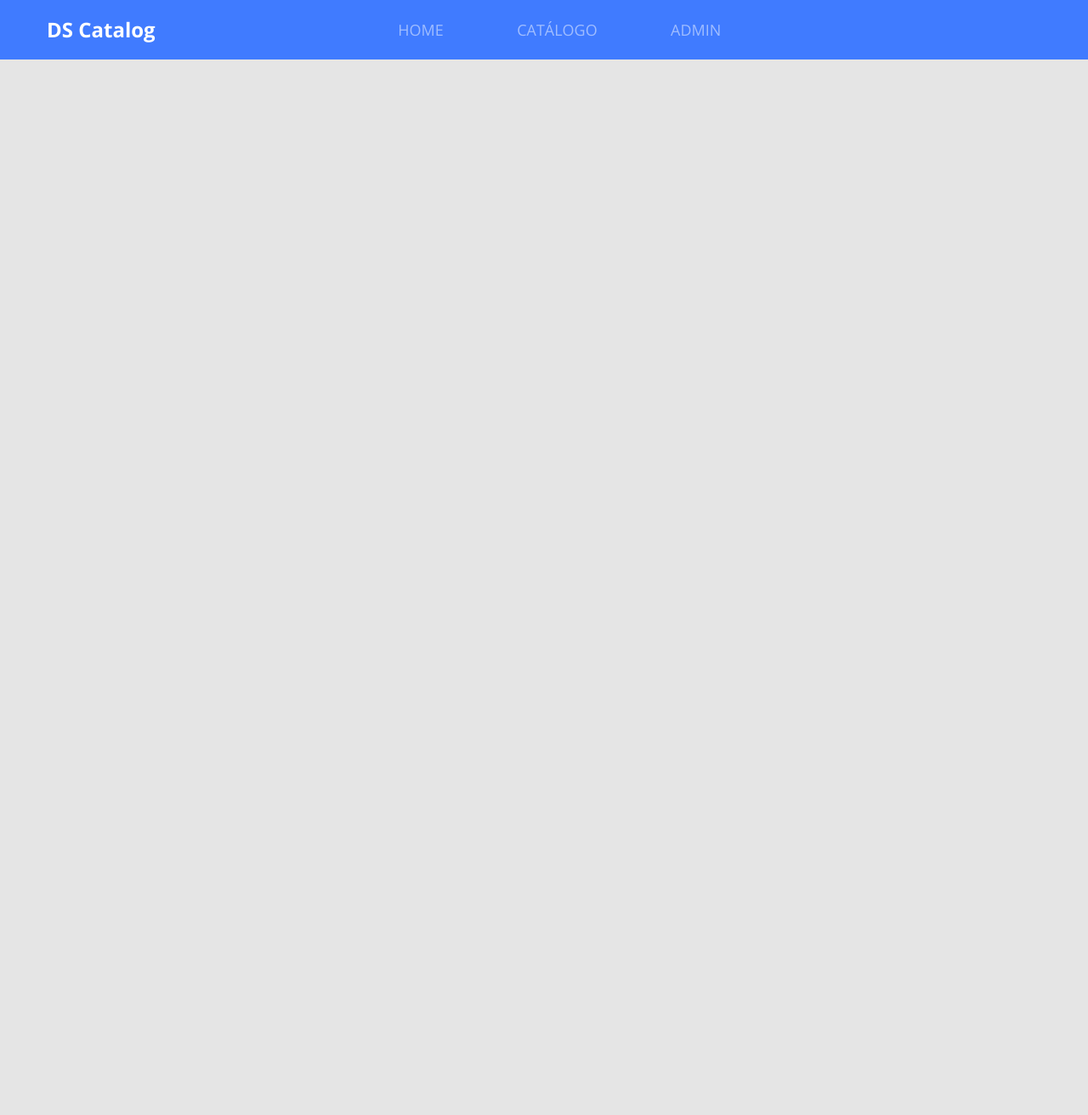
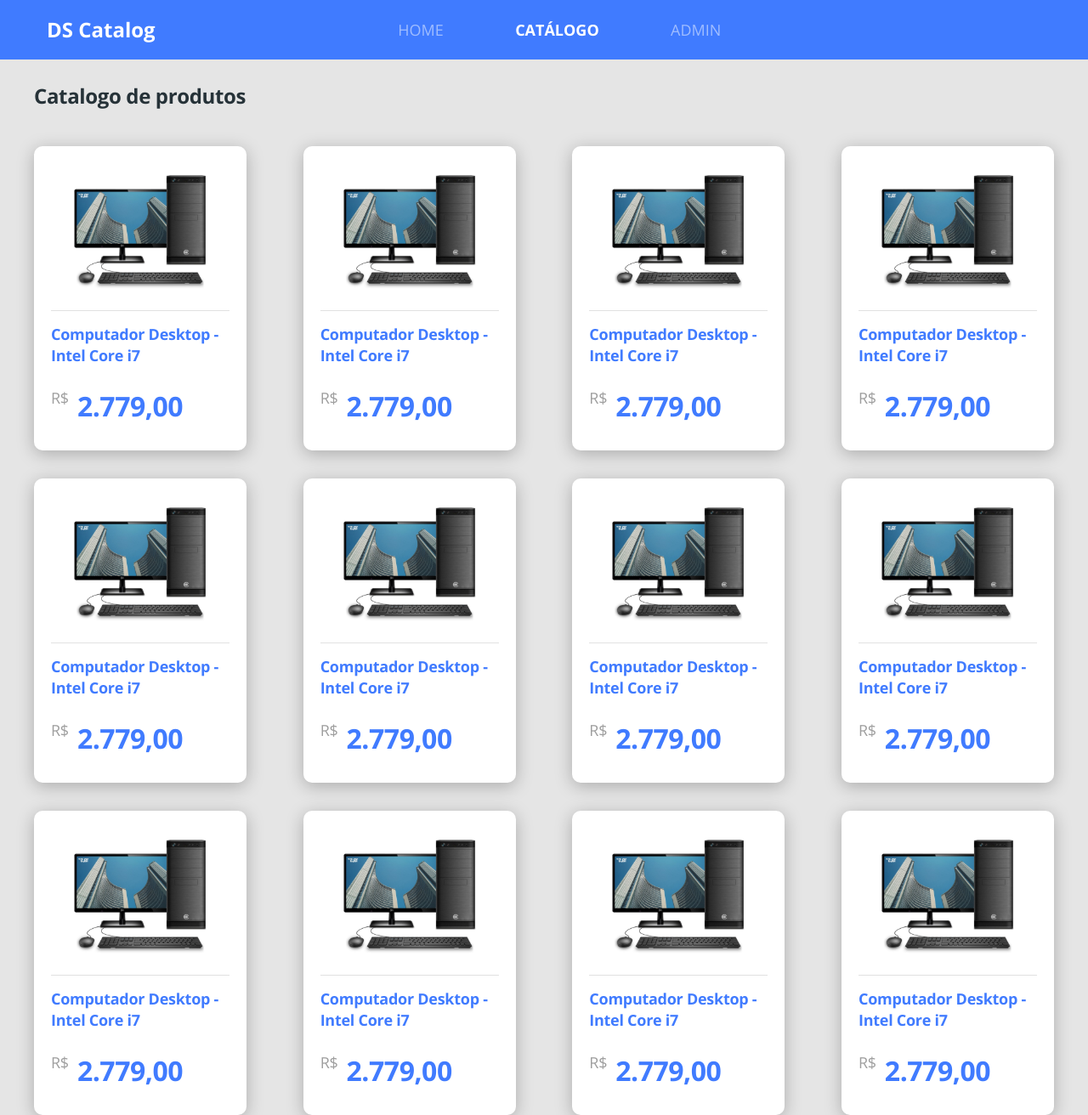
Before and after one commit to MarceloSantiagoCampos/DSCatalog-bootcamp-devsuperior, a React (Create React App) app in the folder front-web/: page /products in a window 1280 px wide. Shown: the whole page at 85% size. Before the commit the page ends 800 px from the top, so only its background shows below. Built offline with nearby package versions, Linux system fonts and the light colour scheme.

Commit message:
fix routes and create product id route

```diff
--- a/front-web/src/Routes.tsx
+++ b/front-web/src/Routes.tsx
@@ -3,6 +3,7 @@ import Navbar from './core/components/Navbar';
 import Admin from './pages/admin';
 import Catalog from './pages/catalog';
 import Home from './pages/home';
+import ProducDetails from './pages/catalog/components/ProductDetails/index';
 
 
 const Routes = () => {
@@ -13,8 +14,11 @@ const Routes = () => {
                 <Route path="/" exact>
                     <Home />
                 </Route>
-                <Route path="/catalog">
+                <Route path="/products" exact>
                     <Catalog />
+                </Route>
+                <Route path="/products/:productId">
+                    <ProducDetails />
                 </Route>
                 <Route path="/admin">
                     <Admin />
--- a/front-web/src/core/components/Navbar/index.tsx
+++ b/front-web/src/core/components/Navbar/index.tsx
@@ -21,7 +21,7 @@ const Navbar = () => {
                         </NavLink>
                     </li>
                     <li>
-                        <NavLink to="/catalog" activeClassName="active">
+                        <NavLink to="/products" activeClassName="active">
                             CATÁLOGO
                         </NavLink>
                     </li>
--- /dev/null
+++ b/front-web/src/pages/catalog/components/ProductDetails/index.tsx
@@ -0,0 +1,20 @@
+import { useParams } from 'react-router-dom';
+import './styles.scss';
+
+type ParamsType = {
+    productId: string;
+}
+
+const ProducDetails = () => {
+    const  { productId } = useParams<ParamsType>();
+
+    return (
+        <div className="product-details-container">
+            <h1>Product Details</h1>
+        </div>
+    );
+
+};
+
+
+export default ProducDetails;
--- /dev/null
+++ b/front-web/src/pages/catalog/components/ProductDetails/styles.scss
@@ -0,0 +1,3 @@
+.product-details-container {
+
+}
--- a/front-web/src/pages/catalog/index.tsx
+++ b/front-web/src/pages/catalog/index.tsx
@@ -1,5 +1,6 @@
 import './styles.scss';
 import ProductCard from './components/ProductCard/index';
+import { Link } from 'react-router-dom';
 
 const Catalog = () => {
     return(
@@ -8,22 +9,18 @@ const Catalog = () => {
                 Catalogo de produtos
             </h1>
             <div className="catalog-prducts">
-                <ProductCard />
-                <ProductCard />
-                <ProductCard />
-                <ProductCard />
-                <ProductCard />
-                <ProductCard />
-                <ProductCard />
-                <ProductCard />
-                <ProductCard />
-                <ProductCard />
-                <ProductCard />
-                <ProductCard />
-                <ProductCard />
-                <ProductCard />
-                <ProductCard />
-                <ProductCard />
+                <Link to="/products/1"><ProductCard /></Link>
+                <Link to="/products/2"><ProductCard /></Link>
+                <Link to="/products/3"><ProductCard /></Link>
+                <Link to="/products/4"><ProductCard /></Link>
+                <Link to="/products/5"><ProductCard /></Link>
+                <Link to="/products/6"><ProductCard /></Link>
+                <Link to="/products/7"><ProductCard /></Link>
+                <Link to="/products/8"><ProductCard /></Link>
+                <Link to="/products/9"><ProductCard /></Link>
+                <Link to="/products/10"><ProductCard /></Link>
+                <Link to="/products/11"><ProductCard /></Link>
+                <Link to="/products/12"><ProductCard /></Link>
             </div>
         </div>
     )
--- a/front-web/src/pages/home/index.tsx
+++ b/front-web/src/pages/home/index.tsx
@@ -17,7 +17,7 @@ const Home = () => {
                         Ajudaremos você a encontrar os melhores <br />
                         produtos disponíveis no mercado.
                     </p>
-                    <Link to="/catalog">
+                    <Link to="/products">
                         <ButtonIcon text="Inicie agora a sua busca" />
                     </Link>
                 </div>
```
